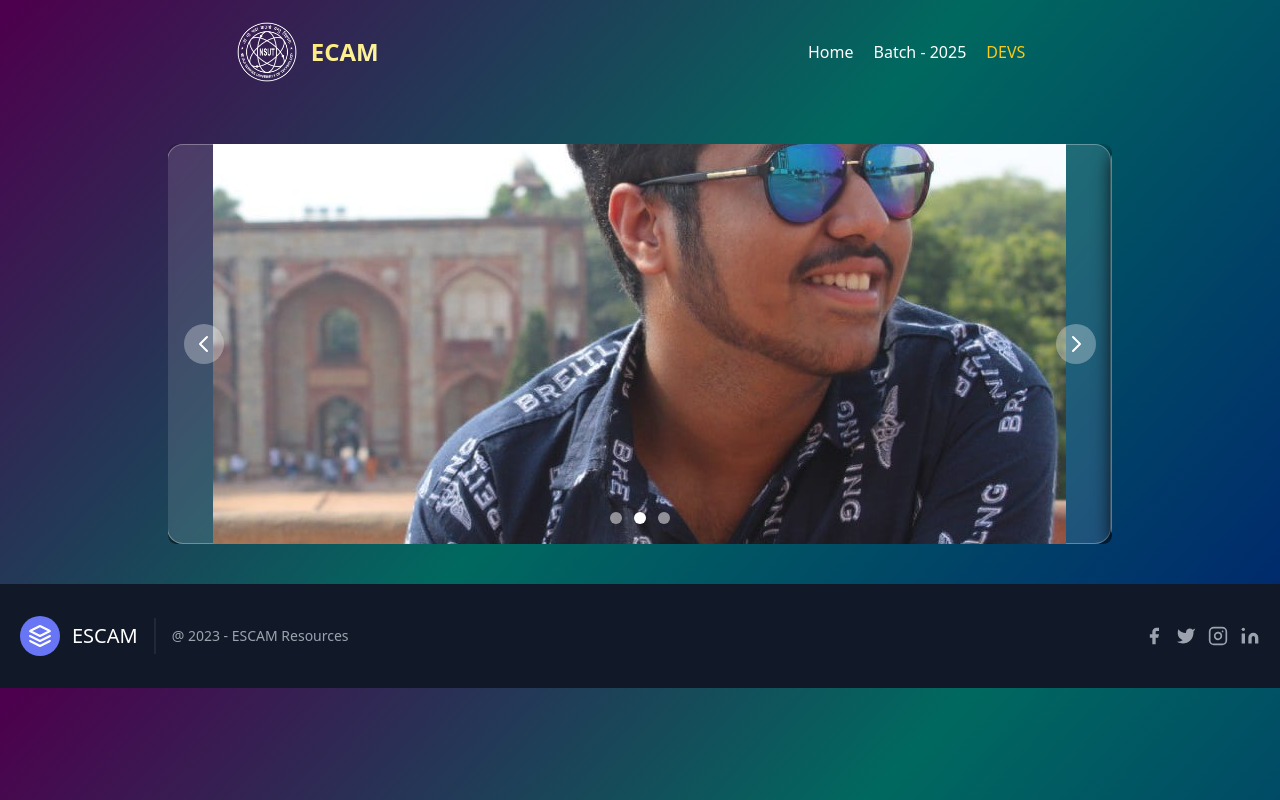
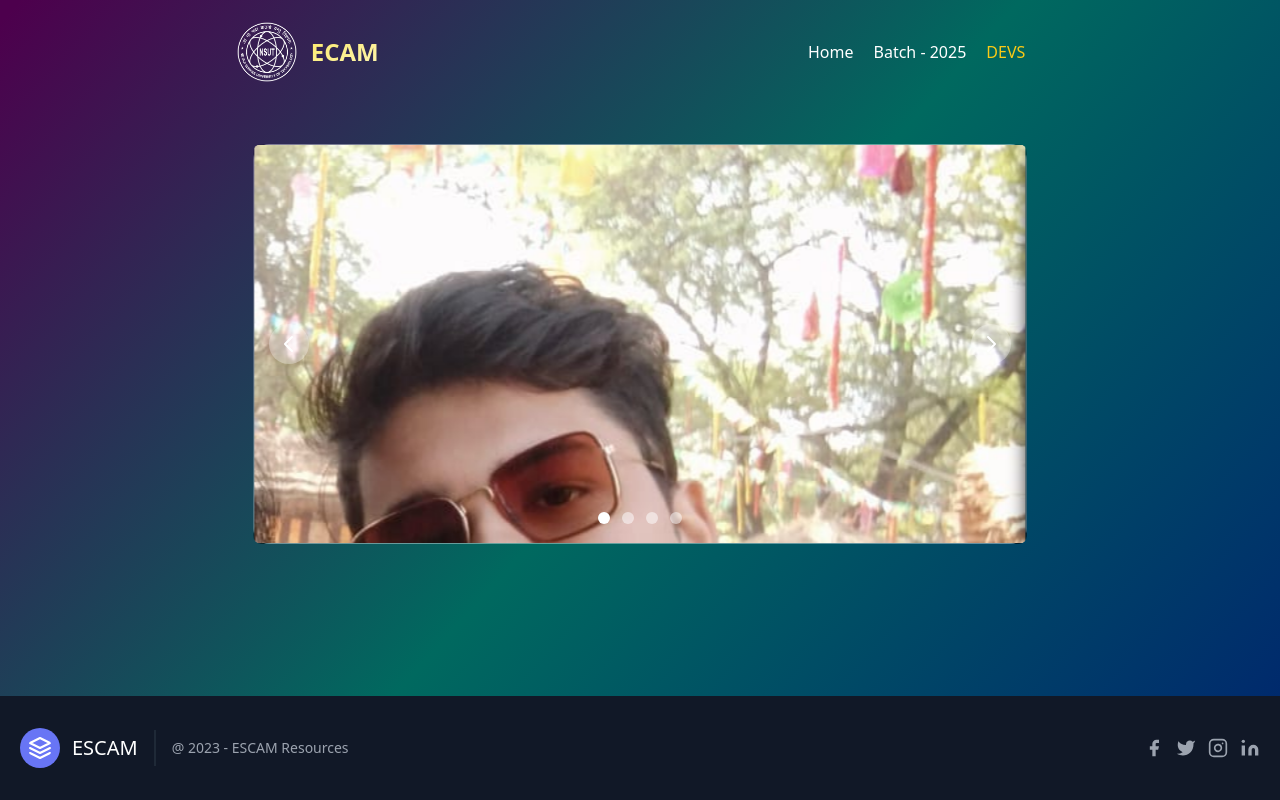
Before and after one commit to mohitGitHxb/react, a React (Vite) app in the folder ViteReact/Ecam-portfolio/: page /devs in a window 1280 px wide. Built offline with nearby package versions, Linux system fonts and the light colour scheme.

Commit message:
Stable version v1.3.2

```diff
--- a/ViteReact/Ecam-portfolio/src/App.css
+++ b/ViteReact/Ecam-portfolio/src/App.css
@@ -24,9 +24,9 @@
 }
 
 .slide-in-blurred-bottom {
-  -webkit-animation: slide-in-blurred-bottom 1.5s cubic-bezier(0.23, 1, 0.32, 1)
+  -webkit-animation: slide-in-blurred-bottom 1.0s cubic-bezier(0.23, 1, 0.32, 1)
     both;
-  animation: slide-in-blurred-bottom 1.5s cubic-bezier(0.23, 1, 0.32, 1) both;
+  animation: slide-in-blurred-bottom 1.0s cubic-bezier(0.23, 1, 0.32, 1) both;
 }
 @-webkit-keyframes slide-in-blurred-bottom {
   0% {
@@ -69,7 +69,7 @@
   }
 }
 
-.slide-out-blurred-top {
+/* .slide-out-blurred-top {
   -webkit-animation: slide-out-blurred-top 2.5s
     cubic-bezier(0.55, 0.055, 0.675, 0.19) both;
   animation: slide-out-blurred-top 2.5s cubic-bezier(0.55, 0.055, 0.675, 0.19)
@@ -115,9 +115,9 @@
     filter: blur(40px);
     opacity: 0;
   }
-}
+} */
 
-.roll-in-left {
+/* .roll-in-left {
   -webkit-animation: roll-in-left 1.5s ease-in-out both;
   animation: roll-in-left 1.5s ease-in-out both;
 }
@@ -145,11 +145,11 @@
     transform: translateX(0) rotate(0deg);
     opacity: 1;
   }
-}
+} */
 .focus-in-contract {
-  -webkit-animation: focus-in-contract 1.4s cubic-bezier(0.25, 0.46, 0.45, 0.94)
+  -webkit-animation: focus-in-contract 1.0s cubic-bezier(0.25, 0.46, 0.45, 0.94)
     both;
-  animation: focus-in-contract 1.4s cubic-bezier(0.25, 0.46, 0.45, 0.94) both;
+  animation: focus-in-contract 1.0s cubic-bezier(0.25, 0.46, 0.45, 0.94) both;
 }
 
 @-webkit-keyframes focus-in-contract {
@@ -178,3 +178,62 @@
     opacity: 1;
   }
 }
+
+.slide-in-right {
+	-webkit-animation: slide-in-right 0.7s cubic-bezier(0.550, 0.085, 0.680, 0.530) forwards;
+	        animation: slide-in-right 0.7s cubic-bezier(0.550, 0.085, 0.680, 0.530) forwards;
+}
+
+ @-webkit-keyframes slide-in-right {
+  0% {
+    -webkit-transform: translateX(1000px);
+            transform: translateX(1000px);
+    opacity: 0;
+  }
+  100% {
+    -webkit-transform: translateX(0);
+            transform: translateX(0);
+    opacity: 1;
+  }
+}
+@keyframes slide-in-right {
+  0% {
+    -webkit-transform: translateX(1000px);
+            transform: translateX(1000px);
+    opacity: 0;
+  }
+  100% {
+    -webkit-transform: translateX(0);
+            transform: translateX(0);
+    opacity: 1;
+  }
+}
+.slide-out-left {
+	-webkit-animation: slide-out-left 0.7s cubic-bezier(0.550, 0.085, 0.680, 0.530) both;
+	        animation: slide-out-left 0.7s cubic-bezier(0.550, 0.085, 0.680, 0.530) both;
+}
+
+ @-webkit-keyframes slide-out-left {
+  0% {
+    -webkit-transform: translateX(0);
+            transform: translateX(0);
+    opacity: 1;
+  }
+  100% {
+    -webkit-transform: translateX(-1000px);
+            transform: translateX(-1000px);
+    opacity: 0;
+  }
+}
+@keyframes slide-out-left {
+  0% {
+    -webkit-transform: translateX(0);
+            transform: translateX(0);
+    opacity: 1;
+  }
+  100% {
+    -webkit-transform: translateX(-1000px);
+            transform: translateX(-1000px);
+    opacity: 0;
+  }
+}
--- /dev/null
+++ b/ViteReact/Ecam-portfolio/src/assets/DevelopersOfEcam.jsx
@@ -0,0 +1,28 @@
+const developersOfEcam = [
+    {
+    imgUrl: './2021UEA6592.jpeg',
+    githubUrl: 'https://github.com/DemonicAK',
+    instaUrl: 'https://www.instagram.com/super_ak1',
+    username: 'Arijit Kar'
+  },
+  {
+    imgUrl: 'https://dummyimage.com/200x200/000/fff',
+    githubUrl: 'https://github.com/janedoe',
+    instaUrl: 'https://www.instagram.com/janedoe/',
+    username: 'Jane Doe'
+  },
+  {
+    imgUrl: 'https://dummyimage.com/200x200/000/fff',
+    githubUrl: 'https://github.com/bobsmith',
+    instaUrl: 'https://www.instagram.com/bobsmith/',
+    username: 'Bob Smith'
+  },
+  {
+    imgUrl: 'https://dummyimage.com/200x200/000/fff',
+    githubUrl: 'https://github.com/sarajones',
+    instaUrl: 'https://www.instagram.com/sarajones/',
+    username: 'Sara Jones'
+  },
+
+]
+export default developersOfEcam
--- a/ViteReact/Ecam-portfolio/src/assets/Semesters.jsx
+++ b/ViteReact/Ecam-portfolio/src/assets/Semesters.jsx
@@ -144,7 +144,7 @@ const Semesters = [
       {
         subjectName: "EMFT",
         syllabusLink: "https://example.com/syllabus/webdev",
-        driveLink: "https://example.com/drive/webdev",
+        driveLink: "https://drive.google.com/drive/folders/15-hEOsa0wcJbCgdMRn6ftHTSSv_Q8L8_",
         youtubeLink: "",
       },
       {
@@ -156,7 +156,7 @@ const Semesters = [
       {
         subjectName: "MPCA",
         syllabusLink: "https://example.com/syllabus/sociology",
-        driveLink: "https://example.com/drive/sociology",
+        driveLink: "https://drive.google.com/drive/folders/1zdTZ6RSCBQ-d1zhpMMSkGN7ufQq_Tr6s",
         youtubeLink: "",
       },
       {
--- a/ViteReact/Ecam-portfolio/src/components/DevsCarsouel.jsx
+++ b/ViteReact/Ecam-portfolio/src/components/DevsCarsouel.jsx
@@ -1,28 +1,52 @@
 import { Carousel } from "flowbite-react";
-import React from "react";
+import React, { useState } from "react";
+import { BsGithub } from "react-icons/bs";
+import { BsInstagram } from "react-icons/bs";
+import developersOfEcam from "../assets/DevelopersOfEcam";
+const DevsCarsouel = () => {
+  const[show,setShow] = useState(false);
+  let hiddenCls = 'absolute  bg-black bg-opacity-70 z-10 w-full h-1/2 bottom-0 flex-col justify-evenly items-center py-5 slide-out-left hidden transition-all duration-700'
+  let flexCls = 'absolute flex bg-black bg-opacity-70 z-10 w-full h-1/2 bottom-0 flex-col justify-evenly items-center py-5 slide-in-right';
+  const displayHandler = ()=>{
+    setShow(!show);
+  }
+  const onMouseEnterHandler = ()=>{
+    setShow(true);
+  }
+  const onMouseLeaveHandler = ()=>{
+    setShow(false);
+  }
+  return (
+    <div className="h-60 my-10 sm:h-[270px] w-full sm:w-4/5 md:w-2/3 lg:h-[280px] xl:h-[400px] 2xl:h-[600px] mx-auto px-4  sm:px-8 md:px-10">
+      <Carousel slide={false} slideInterval={3000}>
+{
+developersOfEcam.map((e,index)=>{
+  return (
 
-const DevsCarsouel = () => {
-  return (
-    <div className="h-56 my-10 md:h-[240px]  sm:h-64 w-full sm:w-4/5 md:2/3 lg:h-[280px] xl:h-[400px] 2xl:h-[600px] mx-auto px-4  sm:px-8 md:px-10">
-      <Carousel slide={true} slideInterval={3000}>
-        <div className="flex h-full items-center justify-center depth-effect glassmorphism-01 dark:text-white">
+<div key={`${index}`} onMouseLeave={onMouseLeaveHandler} onMouseEnter={onMouseEnterHandler} onClick={displayHandler} className="flex h-full relative items-center rounded-md justify-center depth-effect glassmorphism-01 dark:text-white">
           <img
-            src="./LordSanyam.jpeg"
-            className="object-center object-contain "
+            src={`${e.imgUrl}`}
+            className="object-top object-cover w-full h-full"
           />
+          <div className={`${show ? flexCls : hiddenCls}`}>
+            <div className="flex flex-row w-full lg:w-4/5 justify-evenly items-center">
+              <a href={e.githubUrl} target='_blank' className="flex flex-row items-center cursor-pointer">
+                <BsGithub className="sm:h-10 h-8 w-8 sm:w-10 lg:h-14 lg:w-14 md:mr-6 mr-3 text-white hover:text-green-400 mb-2" />
+                <h4 className="text-white text-lg md:text-3xl">Github</h4>
+              </a>
+              <a href={e.instaUrl} target='_blank' className="flex flex-row  items-center cursor-pointer">
+                <BsInstagram className="sm:h-10 h-8 w-8 sm:w-10 lg:h-14 lg:w-14 md:mr-6 mr-3 text-white hover:text-purple-400" />
+                <h4 className="text-white text-lg md:text-3xl">Instagram</h4>
+              </a>
+            </div>
+            <h3 className="text-2xl sm:text-3xl lg:text-5xl text-transparent bg-clip-text bg-gradient-to-l from-yellow-200 via-green-200 to-green-500 font-bold shadow-xl tracking-normal ">
+              {e.username}
+            </h3>
+          </div>
         </div>
-        <div className="flex h-full items-center justify-center depth-effect glassmorphism-01 dark:text-white">
-          <img
-            src="./LordSanyam.jpeg"
-            className="object-center object-contain"
-          />
-        </div>
-        <div className="flex h-full items-center justify-center depth-effect glassmorphism-01 dark:text-white">
-          <img
-            src="./LordSanyam.jpeg"
-            className="object-center object-contain"
-          />
-        </div>
+  )
+})
+}
       </Carousel>
       {/* <h1 className='text-[100px] font-mono text-yellow-50 text-center align-middle'>ERROR 404</h1> */}
     </div>
--- a/ViteReact/Ecam-portfolio/src/components/Footer.jsx
+++ b/ViteReact/Ecam-portfolio/src/components/Footer.jsx
@@ -3,7 +3,7 @@ import React from 'react'
 const Footer = () => {
   return (
     <>
-      <footer className="text-gray-400 bg-gray-900 body-font">
+      <footer className="text-gray-400 bg-gray-900 body-font mt-auto mb-0">
   <div className="container px-5 py-8 mx-auto flex items-center sm:flex-row flex-col">
     <a className="flex title-font font-medium items-center md:justify-start justify-center text-white">
       <svg xmlns="http://www.w3.org/2000/svg" fill="none" stroke="currentColor" stroke-linecap="round" stroke-linejoin="round" stroke-width="2" className="w-10 h-10 text-white p-2 bg-indigo-500 rounded-full" viewBox="0 0 24 24">
--- a/ViteReact/Ecam-portfolio/src/index.css
+++ b/ViteReact/Ecam-portfolio/src/index.css
@@ -1,13 +1,16 @@
 @tailwind base;
 @tailwind components;
-
 @tailwind utilities;
 *{
+    scroll-behavior: smooth;
+}
+html{
     scroll-behavior: smooth;
 }
 body{
     background: rgb(77,0,77) !important;
     background: linear-gradient(132deg, rgba(77,0,77,1) 1%, rgba(0,105,95,1) 51%, rgba(0,35,110,1) 100%) !important;
+
 }
 /*
 body{
@@ -35,57 +38,16 @@ body{
     100%{background-position:1% 0%}
 } */
 
-/* .background {
-    position: absolute;
-    overflow: hidden;
-    width: 100%;
-    height: 100%;
-    top: 0;
-    left: 0;
-    background: linear-gradient(to right, #400040, #0a0a0a);
+
+#root{
     display: flex;
-    flex-grow: 1;
-    z-index: -1;
+    flex-direction: column;
+    min-height: 100vh;
 }
-
-.background div {
-    position: absolute;
-    border-radius: 100%;
-    height: 0;
-    filter: blur(240vw);
-    opacity: 0.4;
-}
-
-.background div:nth-child(1) {
-    background: linear-gradient(132deg, #3d618d 0.00%, #ee1200 100.00%);
-    width: 24%;
-    padding-top: 24%;
-    left: 11%;
-    top: 42%;
-    transform: translateX(-50%) translateY(-50%);
-}
-
-.background div:nth-child(2) {
-    background: linear-gradient(132deg, #62cdec 0.00%, #1e28f0 100.00%);
-    width: 19%;
-    padding-top: 19%;
-    left: 35%;
-    top: 88%;
-    transform: translateX(-50%) translateY(-50%);
-}
-
-.background div:nth-child(3) {
-    background: linear-gradient(132deg, #fb0006 0.00%, #e4c676 100.00%);
-    width: 30%;
-    padding-top: 30%;
-    left: 81%;
-    top: 47%;
-    transform: translateX(-50%) translateY(-50%);
-} */
 
 
 
-    .glassmorphism-01{
+   .glassmorphism-01{
         background: rgba(255, 254, 254, 0.12);
     border-radius: 16px;
     box-shadow: 0 4px 30px rgba(0, 0, 0, 0.1);
```
Also changed, not shown: ViteReact/Ecam-portfolio/public/2021UEA6592.jpeg (added).
